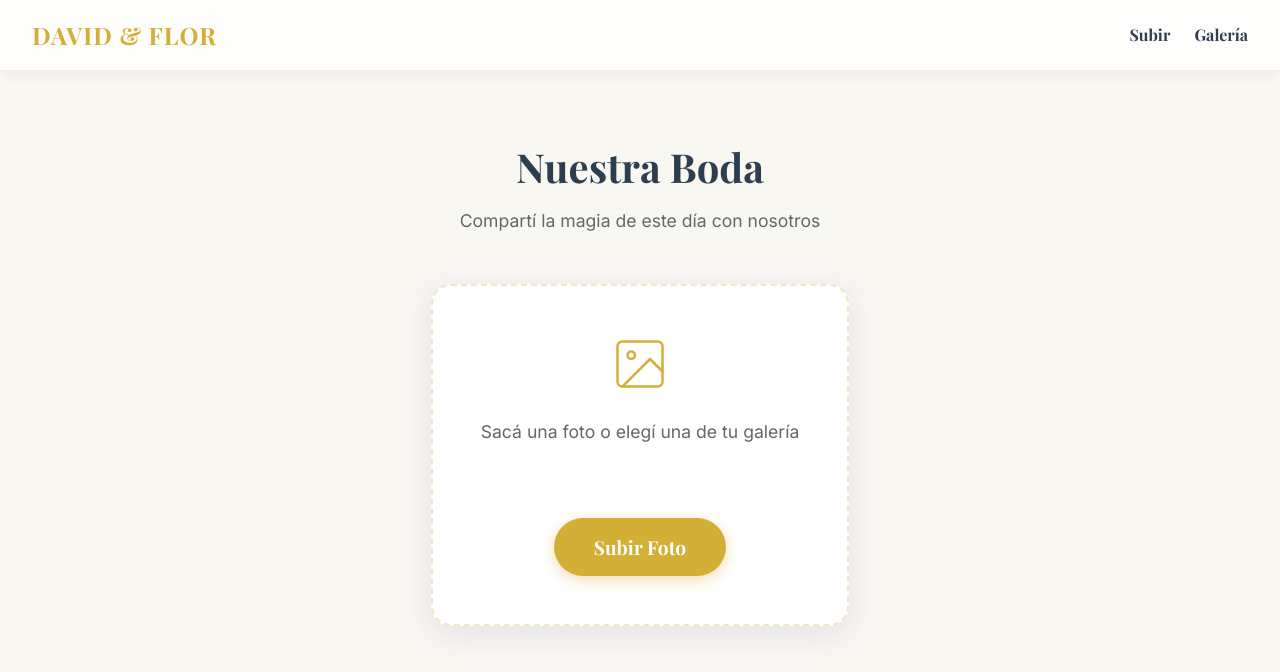
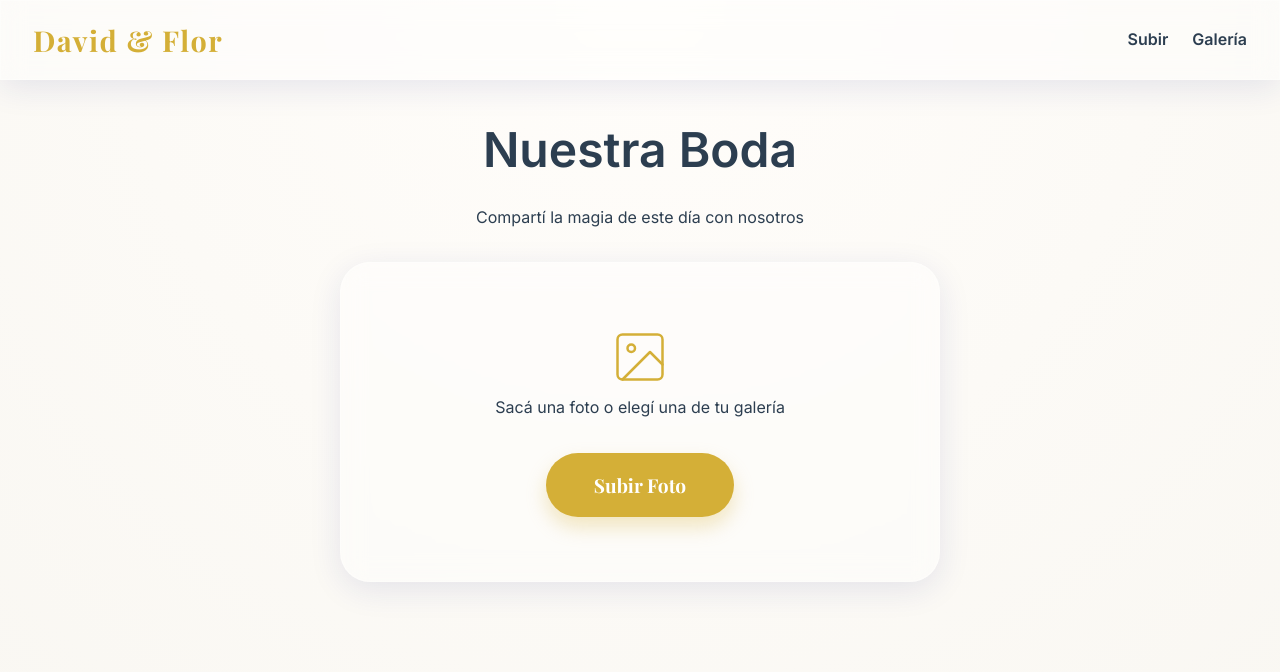
Before and after one commit to niko3400/BodaDavidFlor, a React (Vite) app: page / in a window 1280 px wide. Shown: the top 672 px of the page. Built offline with nearby package versions, Linux system fonts and the light colour scheme.

Commit message:
URL final del script con carrusel 2025

```diff
--- a/index.html
+++ b/index.html
@@ -3,8 +3,7 @@
 
 <head>
   <meta charset="UTF-8" />
-  <link rel="icon" type="image/png"
-    href="/C:\Users\jniko\.gemini\antigravity\brain\5cbf38a6-9c4a-49a3-969d-6042c6e51bd0\wedding_favicon_logo_1772191493296.png" />
+  <link rel="icon" type="image/png" href="/favicon.png" />
   <meta name="viewport" content="width=device-width, initial-scale=1.0" />
   <title>David & Flor - Compartí tus fotos</title>
   <meta name="description" content="Subí tus fotos de la boda de David y Flor directamente a su Google Drive." />
--- a/package.json
+++ b/package.json
@@ -7,9 +7,11 @@
     "build": "vite build"
   },
   "dependencies": {
+    "framer-motion": "^12.34.3",
     "react": "^18.2.0",
     "react-dom": "^18.2.0",
-    "react-router-dom": "^6.30.3"
+    "react-router-dom": "^6.30.3",
+    "swiper": "^12.1.2"
   },
   "devDependencies": {
     "@types/react": "^18.0.27",
--- a/src/App.css
+++ b/src/App.css
@@ -1,14 +1,10 @@
 :root {
   --primary-color: #D4AF37;
-  /* Metallic Gold */
   --secondary-color: #2C3E50;
-  /* Deep Slate */
   --bg-color: #F9F7F2;
-  /* Cream/Off-white */
   --text-color: #2C3E50;
   --accent-color: #C5A028;
-  /* Darker Gold for hover */
-  --glass-bg: rgba(255, 255, 255, 0.7);
+  --glass-bg: rgba(255, 255, 255, 0.4);
   --shadow: 0 8px 32px 0 rgba(31, 38, 135, 0.1);
   --font-serif: 'Playfair Display', serif;
   --font-sans: 'Inter', sans-serif;
@@ -22,226 +18,236 @@
 
 body {
   font-family: var(--font-sans);
-  background-color: var(--bg-color);
+  background: radial-gradient(circle at top, #fffdfa 0%, #F9F7F2 100%);
   color: var(--text-color);
   line-height: 1.6;
   min-height: 100vh;
-  display: flex;
-  flex-direction: column;
-  overflow-x: hidden;
 }
 
-h1,
-h2,
-h3 {
-  font-family: var(--font-serif);
-  font-weight: 700;
+.glass {
+  background: var(--glass-bg);
+  backdrop-filter: blur(12px);
+  -webkit-backdrop-filter: blur(12px);
+  border: 1px solid rgba(255, 255, 255, 0.3);
+  box-shadow: var(--shadow);
 }
 
-.app-container {
-  flex: 1;
-  display: flex;
-  flex-direction: column;
-  align-items: center;
-  justify-content: center;
-  padding: 2rem;
-  max-width: 600px;
-  margin: 0 auto;
-  text-align: center;
-}
-
-/* Header / La Barra */
 .navbar {
   width: 100%;
   padding: 1rem 2rem;
-  background: var(--glass-bg);
-  backdrop-filter: blur(10px);
-  -webkit-backdrop-filter: blur(10px);
-  border-bottom: 1px solid rgba(212, 175, 55, 0.2);
   position: sticky;
   top: 0;
-  z-index: 100;
+  z-index: 1000;
   display: flex;
   justify-content: space-between;
   align-items: center;
-  box-shadow: 0 4px 15px rgba(0, 0, 0, 0.05);
 }
 
 .navbar-brand {
   font-family: var(--font-serif);
-  font-size: 1.5rem;
+  font-size: 1.8rem;
   color: var(--primary-color);
-  letter-spacing: 1px;
-  text-transform: uppercase;
   text-decoration: none;
-}
-
-.nav-links {
-  display: flex;
-  gap: 1.5rem;
+  font-weight: 700;
+  letter-spacing: 1.5px;
 }
 
 .nav-link {
   text-decoration: none;
   color: var(--secondary-color);
-  font-family: var(--font-serif);
   font-weight: 600;
-  font-size: 1rem;
-  transition: color 0.3s ease;
+  margin-left: 1.5rem;
+  transition: all 0.3s ease;
 }
 
 .nav-link:hover {
   color: var(--primary-color);
 }
 
-/* Main Content */
+.app-container {
+  max-width: 1200px;
+  margin: 0 auto;
+  padding: 2rem;
+  display: flex;
+  flex-direction: column;
+  align-items: center;
+}
+
 .hero {
-  margin-top: 2rem;
-  opacity: 0;
-  transform: translateY(20px);
-  animation: fadeIn 1s ease-out forwards;
+  text-align: center;
+  margin-bottom: 4rem;
+  width: 100%;
+  max-width: 600px;
 }
 
 .hero h1 {
-  font-size: 2.5rem;
-  margin-bottom: 0.5rem;
+  font-size: 3rem;
   color: var(--secondary-color);
+  margin-bottom: 1rem;
 }
 
-.hero p {
-  font-size: 1.1rem;
-  color: #666;
-  margin-bottom: 3rem;
-}
-
-/* Upload Button */
+/* Upload Zone */
 .upload-zone {
-  width: 100%;
-  padding: 3rem;
-  border: 2px dashed rgba(212, 175, 55, 0.3);
-  border-radius: 20px;
-  background: white;
-  transition: all 0.3s ease;
+  margin-top: 2rem;
+  padding: 4rem 2rem;
+  border-radius: 30px;
   cursor: pointer;
-  display: flex;
-  flex-direction: column;
-  align-items: center;
-  gap: 1.5rem;
-  box-shadow: var(--shadow);
+  transition: all 0.4s cubic-bezier(0.175, 0.885, 0.32, 1.275);
 }
 
 .upload-zone:hover {
+  transform: translateY(-5px);
   border-color: var(--primary-color);
-  background: #fffdf9;
-  transform: scale(1.02);
 }
 
 .upload-btn {
   background: var(--primary-color);
   color: white;
   border: none;
-  padding: 1rem 2.5rem;
+  padding: 1.2rem 3rem;
   font-size: 1.2rem;
   border-radius: 50px;
+  margin-top: 2rem;
+  cursor: pointer;
   font-family: var(--font-serif);
-  font-weight: 600;
-  cursor: pointer;
+  font-weight: bold;
+  box-shadow: 0 10px 20px rgba(212, 175, 55, 0.3);
   transition: all 0.3s ease;
-  box-shadow: 0 4px 15px rgba(212, 175, 55, 0.4);
 }
 
 .upload-btn:hover {
   background: var(--accent-color);
-  transform: translateY(-2px);
-  box-shadow: 0 6px 20px rgba(212, 175, 55, 0.5);
+  box-shadow: 0 15px 30px rgba(212, 175, 55, 0.4);
 }
 
-.upload-btn:active {
-  transform: translateY(0);
+/* Gallery Section */
+.gallery-section {
+  width: 100%;
 }
 
-/* Recent Uploads Section */
-.recent-uploads {
-  margin-top: 4rem;
+.carousel-container {
   width: 100%;
-  text-align: left;
-  opacity: 0;
-  animation: fadeIn 1s ease-out 0.5s forwards;
+  height: 600px;
+  border-radius: 40px;
+  padding: 2rem;
+  margin-top: 2rem;
+  display: flex;
+  align-items: center;
 }
 
-.recent-uploads h2 {
-  font-size: 1.5rem;
-  margin-bottom: 1.5rem;
-  color: var(--secondary-color);
-  text-align: center;
+.mySwiper {
+  width: 100%;
+  padding-top: 50px;
+  padding-bottom: 50px;
 }
 
+.swiper-slide {
+  background-position: center;
+  background-size: cover;
+  width: 300px;
+  height: 400px;
+  border-radius: 20px;
+  overflow: hidden;
+  box-shadow: 0 15px 50px rgba(0, 0, 0, 0.3);
+}
+
+.slide-content {
+  width: 100%;
+  height: 100%;
+  position: relative;
+}
+
+.slide-content img {
+  width: 100%;
+  height: 100%;
+  object-fit: cover;
+}
+
+.slide-overlay {
+  position: absolute;
+  bottom: 0;
+  left: 0;
+  right: 0;
+  padding: 1.5rem;
+  background: rgba(255, 255, 255, 0.1);
+  backdrop-filter: blur(10px);
+  display: flex;
+  justify-content: center;
+}
+
+.download-link {
+  color: white;
+  text-decoration: none;
+  display: flex;
+  align-items: center;
+  gap: 0.5rem;
+  font-size: 0.9rem;
+  font-weight: 600;
+  text-shadow: 0 2px 4px rgba(0, 0, 0, 0.5);
+}
+
+/* Loader */
+.loader-container {
+  display: flex;
+  flex-direction: column;
+  align-items: center;
+  gap: 1.5rem;
+  margin-top: 4rem;
+}
+
+.loader {
+  width: 50px;
+  height: 50px;
+  border: 3px solid var(--primary-color);
+  border-radius: 50%;
+  border-top-color: transparent;
+  animation: spin 1s linear infinite;
+}
+
+@keyframes spin {
+  to {
+    transform: rotate(360deg);
+  }
+}
+
+/* Thumbnails for Recent */
 .thumbnails-grid {
   display: grid;
   grid-template-columns: repeat(3, 1fr);
-  gap: 10px;
-  padding: 10px;
+  gap: 15px;
+  margin-top: 2rem;
 }
 
 .thumbnail-container {
+  width: 100%;
   aspect-ratio: 1;
-  border-radius: 12px;
+  border-radius: 15px;
   overflow: hidden;
-  box-shadow: 0 4px 10px rgba(0, 0, 0, 0.1);
-  background: white;
-  border: 1px solid rgba(212, 175, 55, 0.2);
+  border: 2px solid white;
 }
 
 .thumbnail-container img {
   width: 100%;
   height: 100%;
   object-fit: cover;
-  transition: transform 0.3s ease;
 }
 
-.thumbnail-container:hover img {
-  transform: scale(1.1);
-}
-
-/* Animations */
-@keyframes fadeIn {
-  to {
-    opacity: 1;
-    transform: translateY(0);
-  }
-}
-
-/* Mobile optimizations */
-@media (max-width: 480px) {
+@media (max-width: 768px) {
   .hero h1 {
-    font-size: 2rem;
+    font-size: 2.2rem;
   }
 
-  .upload-zone {
-    padding: 2rem;
+  .carousel-container {
+    height: 500px;
+    padding: 1rem;
+  }
+
+  .swiper-slide {
+    width: 250px;
+    height: 350px;
   }
 
   .navbar-brand {
-    font-size: 1.4rem;
-  }
-
-  .thumbnails-grid {
-    grid-template-columns: repeat(3, 1fr);
+    font-size: 1.5rem;
   }
 }
-
-.full-gallery {
-  grid-template-columns: repeat(2, 1fr);
-  margin-top: 2rem;
-  animation: fadeIn 0.8s ease-out forwards;
-}
-
-@media (min-width: 600px) {
-  .full-gallery {
-    grid-template-columns: repeat(3, 1fr);
-  }
-}
-
-.gallery-section {
-  width: 100%;
-}
--- a/src/App.jsx
+++ b/src/App.jsx
@@ -1,8 +1,18 @@
 import React, { useState, useEffect } from 'react';
-import { BrowserRouter as Router, Routes, Route, Link, useLocation } from 'react-router-dom';
+import { BrowserRouter as Router, Routes, Route, Link } from 'react-router-dom';
+import { Swiper, SwiperSlide } from 'swiper/react';
+import { EffectCoverflow, Navigation, Pagination, Keyboard } from 'swiper/modules';
+import { motion, AnimatePresence } from 'framer-motion';
+
+// Import Swiper styles
+import 'swiper/css';
+import 'swiper/css/effect-coverflow';
+import 'swiper/css/navigation';
+import 'swiper/css/pagination';
+
 import './App.css';
 
-const SCRIPT_URL = 'https://script.google.com/macros/s/AKfycbwC-tBZ4pGHVB6eHPO8PvAueb7rhLXVl2zjfnQMWrlLvWG-9YnYas-P073ldNtrJSLG/exec';
+const SCRIPT_URL = 'https://script.google.com/macros/s/AKfycbx1kz99Xl2xz_z7Yc_2EEnP8BQENe5koKpP80tdWGUUZkO0FYeK9p3BnMZ-irJ0c8dt/exec';
 
 function Upload({ onUploadSuccess }) {
   const [file, setFile] = useState(null);
@@ -42,7 +52,11 @@ function Upload({ onUploadSuccess }) {
           })
         });
 
-        onUploadSuccess(reader.result);
+        onUploadSuccess({
+          id: Date.now(),
+          url: reader.result
+        });
+
         setUploading(false);
         setFile(null);
         setMessage('¡Foto subida con éxito! Gracias por compartir.');
@@ -55,11 +69,15 @@ function Upload({ onUploadSuccess }) {
   };
 
   return (
-    <section className="hero">
+    <motion.section
+      initial={{ opacity: 0, y: 20 }}
+      animate={{ opacity: 1, y: 0 }}
+      className="hero"
+    >
       <h1>Nuestra Boda</h1>
       <p>Compartí la magia de este día con nosotros</p>
 
-      <div className="upload-zone" onClick={() => document.getElementById('photo-input').click()}>
+      <div className="upload-zone glass" onClick={() => document.getElementById('photo-input').click()}>
         <svg width="60" height="60" viewBox="0 0 24 24" fill="none" stroke="currentColor" strokeWidth="1" strokeLinecap="round" strokeLinejoin="round" style={{ color: '#D4AF37' }}>
           <rect x="3" y="3" width="18" height="18" rx="2" ry="2" />
           <circle cx="8.5" cy="8.5" r="1.5" />
@@ -91,17 +109,24 @@ function Upload({ onUploadSuccess }) {
           {uploading ? 'Subiendo...' : 'Subir Foto'}
         </button>
 
+        <AnimatePresence>
           {message && (
-          <p style={{
+            <motion.p
+              initial={{ opacity: 0, height: 0 }}
+              animate={{ opacity: 1, height: 'auto' }}
+              exit={{ opacity: 0, height: 0 }}
+              style={{
                 marginTop: '1rem',
                 color: message.includes('error') ? '#e74c3c' : '#27ae60',
                 fontSize: '0.9rem'
-          }}>
+              }}
+            >
               {message}
-          </p>
+            </motion.p>
           )}
+        </AnimatePresence>
       </div>
-    </section>
+    </motion.section>
   );
 }
 
@@ -126,40 +151,77 @@ function Gallery() {
   };
 
   return (
-    <section className="gallery-section hero">
+    <motion.section
+      initial={{ opacity: 0 }}
+      animate={{ opacity: 1 }}
+      className="gallery-section hero"
+    >
       <h1>Galería de Fotos</h1>
       <p>Todos los momentos compartidos</p>
 
       {loading ? (
-        <p>Cargando galería...</p>
+        <div className="loader-container">
+          <div className="loader"></div>
+          <p>Buscando recuerdos...</p>
+        </div>
       ) : (
-        <div className="thumbnails-grid full-gallery">
+        <div className="carousel-container glass">
+          {photos.length > 0 ? (
+            <Swiper
+              effect={'coverflow'}
+              grabCursor={true}
+              centeredSlides={true}
+              slidesPerView={'auto'}
+              coverflowEffect={{
+                rotate: 50,
+                stretch: 0,
+                depth: 100,
+                modifier: 1,
+                slideShadows: true,
+              }}
+              pagination={{ clickable: true }}
+              navigation={true}
+              keyboard={true}
+              modules={[EffectCoverflow, Pagination, Navigation, Keyboard]}
+              className="mySwiper"
+            >
               {photos.map(photo => (
-            <div key={photo.id} className="thumbnail-container">
-              <img src={photo.thumbnail} alt={photo.name} loading="lazy" />
+                <SwiperSlide key={photo.id}>
+                  <div className="slide-content">
+                    <img src={photo.url} alt={photo.name} />
+                    <div className="slide-overlay glass">
+                      <a href={photo.downloadUrl} target="_blank" rel="noopener noreferrer" className="download-link">
+                        <svg width="20" height="20" viewBox="0 0 24 24" fill="none" stroke="currentColor" strokeWidth="2" strokeLinecap="round" strokeLinejoin="round">
+                          <path d="M21 15v4a2 2 0 0 1-2 2H5a2 2 0 0 1-2-2v4" />
+                          <polyline points="7 10 12 15 17 10" />
+                          <line x1="12" y1="15" x2="12" y2="3" />
+                        </svg>
+                        Descargar alta resolución
+                      </a>
                     </div>
+                  </div>
+                </SwiperSlide>
               ))}
-          {photos.length === 0 && <p>Aún no hay fotos en la galería. ¡Sé el primero en subir una!</p>}
+            </Swiper>
+          ) : (
+            <p className="empty-gallery">Aún no hay fotos en la galería. ¡Sé el primero en subir una!</p>
+          )}
         </div>
       )}
-    </section>
+    </motion.section>
   );
 }
 
 function App() {
   const [recentPhotos, setRecentPhotos] = useState([]);
 
-  const handleUploadSuccess = (url) => {
-    const newPhoto = {
-      id: Date.now(),
-      url: url
-    };
-    setRecentPhotos(prev => [newPhoto, ...prev].slice(0, 3));
+  const handleUploadSuccess = (photo) => {
+    setRecentPhotos(prev => [photo, ...prev].slice(0, 3));
   };
 
   return (
     <Router>
-      <nav className="navbar">
+      <nav className="navbar glass">
         <Link to="/" className="navbar-brand">David & Flor</Link>
         <div className="nav-links">
           <Link to="/" className="nav-link">Subir</Link>
@@ -172,8 +234,13 @@ function App() {
           <Route path="/" element={
             <>
               <Upload onUploadSuccess={handleUploadSuccess} />
+              <AnimatePresence>
                 {recentPhotos.length > 0 && (
-                <div className="recent-uploads">
+                  <motion.div
+                    initial={{ opacity: 0, scale: 0.9 }}
+                    animate={{ opacity: 1, scale: 1 }}
+                    className="recent-uploads"
+                  >
                     <h2>Recién subidas</h2>
                     <div className="thumbnails-grid">
                       {recentPhotos.map(photo => (
@@ -182,8 +249,9 @@ function App() {
                         </div>
                       ))}
                     </div>
-                </div>
+                  </motion.div>
                 )}
+              </AnimatePresence>
             </>
           } />
           <Route path="/galeria" element={<Gallery />} />
```
Also changed, not shown: public/favicon.png (added), 1 other file (tests, documents, lock files or other folders). Lines whose indentation alone changed are shown as unchanged.
